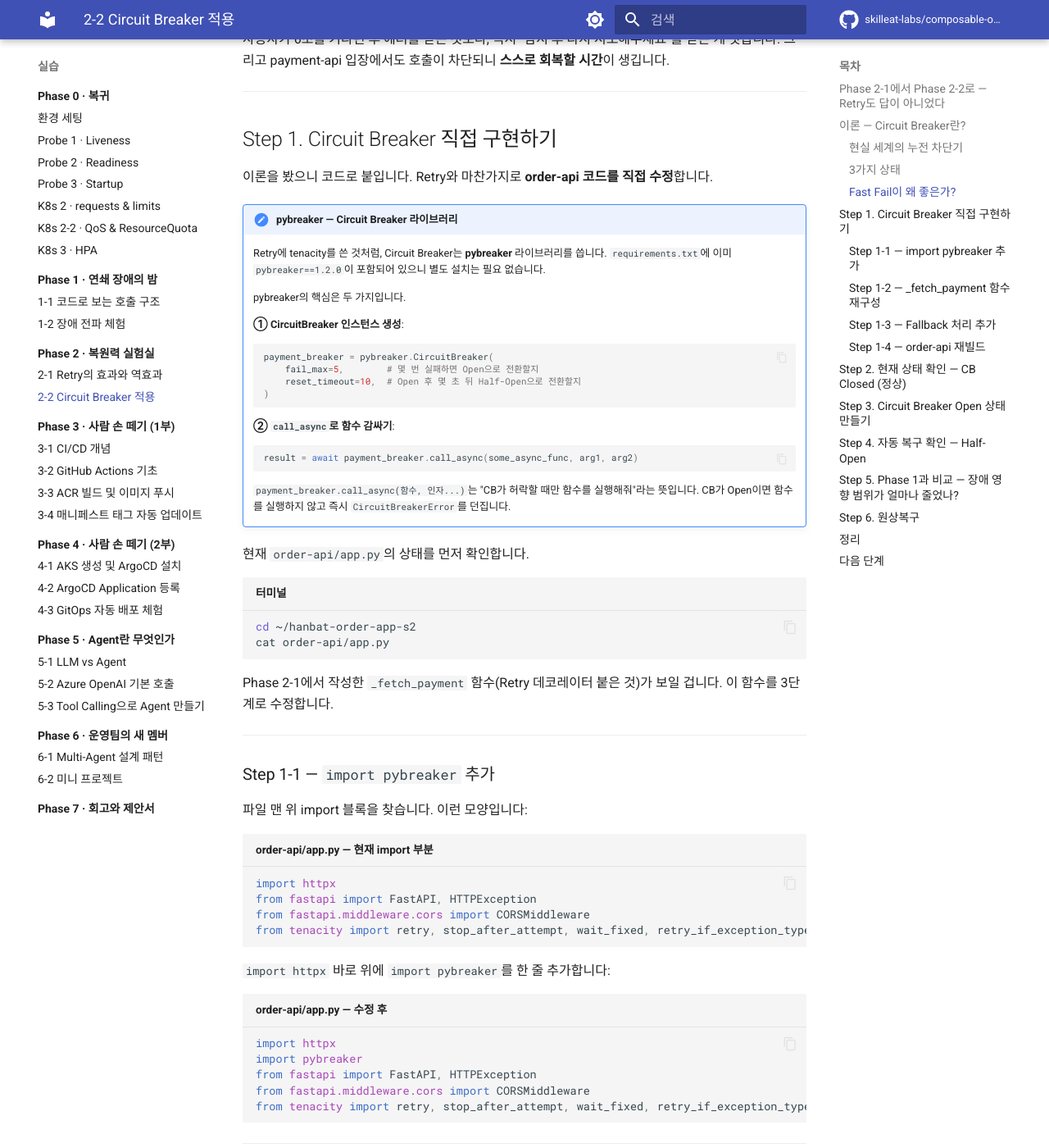
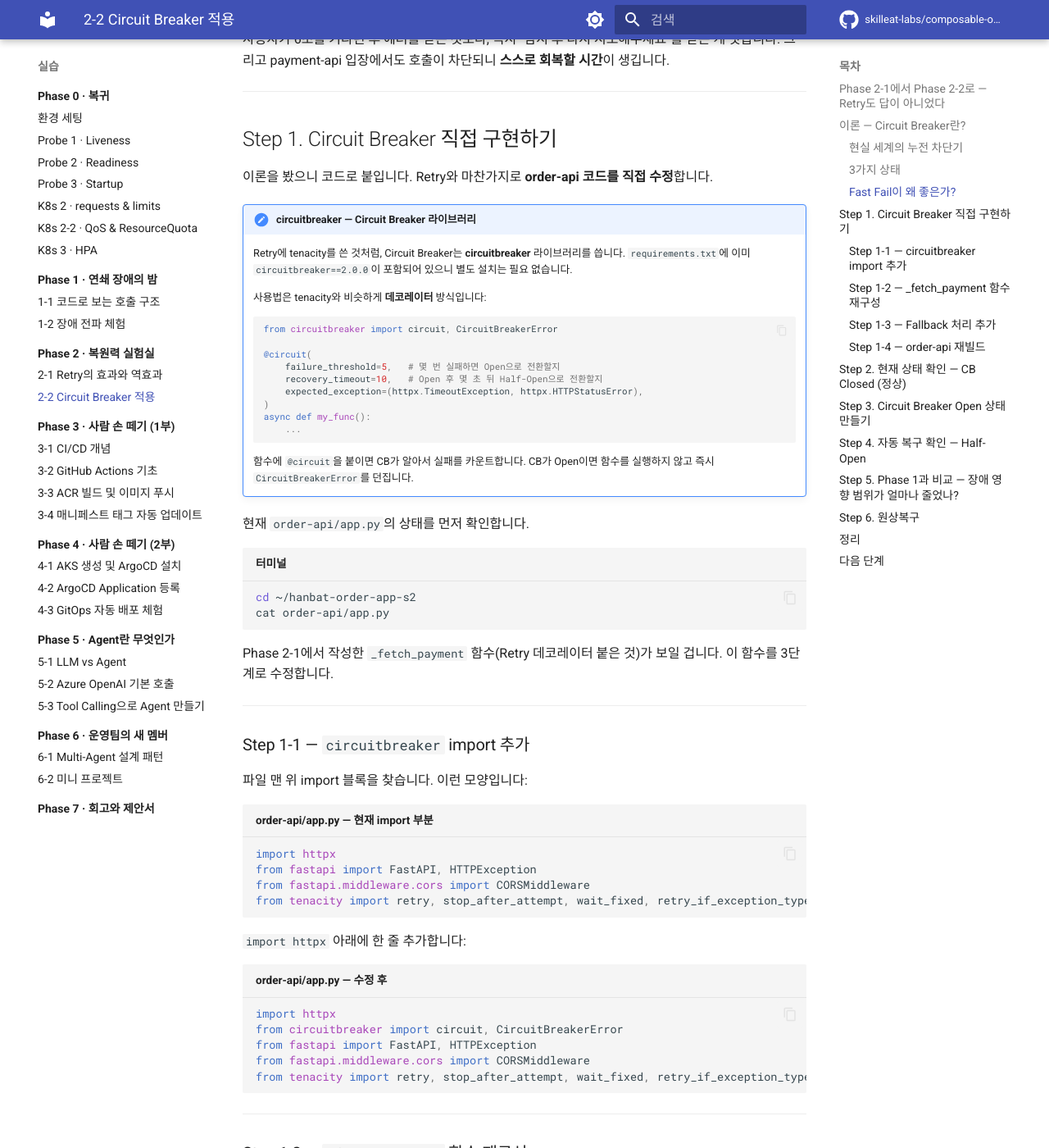
Before and after one commit to skilleat-labs/composable-ops-labs, an MkDocs documentation site: the page built from docs/phase-2/circuit-breaker.md, in a window 1280 px wide and 1400 px high, scrolled down 1693 px. Shown: the whole window at 82% size. Built offline with MkDocs 1.6.1 and Material for MkDocs 9.7.7, drawn with Linux system fonts in a browser that asks for light colours; comment, search, counter and statistics services are not loaded; some of the changed text lies outside the part shown.

Commit message:
fix: pybreaker → circuitbreaker 라이브러리로 교체
- pybreaker.call_async가 Tornado gen 의존성 버그로 동작 불가
- circuitbreaker==2.0.0으로 교체 (asyncio 네이티브, @circuit 데코레이터 방식)
- 가이드 Step 1-1~1-2 코드 예시 전면 수정
- retry-and-storm.md 라이브러리 소개 문구 수정

Co-Authored-By: Claude Sonnet 4.6 <noreply@anthropic.com>

````diff
--- a/docs/phase-2/circuit-breaker.md
+++ b/docs/phase-2/circuit-breaker.md
@@ -74,25 +74,25 @@ Circuit Breaker Open 상태:
 
 이론을 봤으니 코드로 붙입니다. Retry와 마찬가지로 **order-api 코드를 직접 수정**합니다.
 
-!!! note "pybreaker — Circuit Breaker 라이브러리"
-    Retry에 tenacity를 쓴 것처럼, Circuit Breaker는 **pybreaker** 라이브러리를 씁니다.
-    `requirements.txt`에 이미 `pybreaker==1.2.0`이 포함되어 있으니 별도 설치는 필요 없습니다.
+!!! note "circuitbreaker — Circuit Breaker 라이브러리"
+    Retry에 tenacity를 쓴 것처럼, Circuit Breaker는 **circuitbreaker** 라이브러리를 씁니다.
+    `requirements.txt`에 이미 `circuitbreaker==2.0.0`이 포함되어 있으니 별도 설치는 필요 없습니다.
 
-    pybreaker의 핵심은 두 가지입니다.
+    사용법은 tenacity와 비슷하게 **데코레이터** 방식입니다:
 
-    **① CircuitBreaker 인스턴스 생성**:
     ```python
-    payment_breaker = pybreaker.CircuitBreaker(
-        fail_max=5,        # 몇 번 실패하면 Open으로 전환할지
-        reset_timeout=10,  # Open 후 몇 초 뒤 Half-Open으로 전환할지
+    from circuitbreaker import circuit, CircuitBreakerError
+
+    @circuit(
+        failure_threshold=5,   # 몇 번 실패하면 Open으로 전환할지
+        recovery_timeout=10,   # Open 후 몇 초 뒤 Half-Open으로 전환할지
+        expected_exception=(httpx.TimeoutException, httpx.HTTPStatusError),
     )
+    async def my_func():
+        ...
     ```
 
-    **② `call_async`로 함수 감싸기**:
-    ```python
-    result = await payment_breaker.call_async(some_async_func, arg1, arg2)
-    ```
-    `payment_breaker.call_async(함수, 인자...)`는 "CB가 허락할 때만 함수를 실행해줘"라는 뜻입니다.
+    함수에 `@circuit`을 붙이면 CB가 알아서 실패를 카운트합니다.
     CB가 Open이면 함수를 실행하지 않고 즉시 `CircuitBreakerError`를 던집니다.
 
 현재 `order-api/app.py`의 상태를 먼저 확인합니다.
@@ -106,7 +106,7 @@ Phase 2-1에서 작성한 `_fetch_payment` 함수(Retry 데코레이터 붙은
 
 ---
 
-### Step 1-1 — `import pybreaker` 추가
+### Step 1-1 — `circuitbreaker` import 추가
 
 파일 맨 위 import 블록을 찾습니다. 이런 모양입니다:
 
@@ -117,11 +117,11 @@ from fastapi.middleware.cors import CORSMiddleware
 from tenacity import retry, stop_after_attempt, wait_fixed, retry_if_exception_type
 ```
 
-`import httpx` 바로 위에 `import pybreaker`를 한 줄 추가합니다:
+`import httpx` 아래에 한 줄 추가합니다:
 
 ```python title="order-api/app.py — 수정 후"
 import httpx
-import pybreaker
+from circuitbreaker import circuit, CircuitBreakerError
 from fastapi import FastAPI, HTTPException
 from fastapi.middleware.cors import CORSMiddleware
 from tenacity import retry, stop_after_attempt, wait_fixed, retry_if_exception_type
@@ -147,17 +147,9 @@ async def _fetch_payment(order_id: str) -> dict:
         return resp.json()
 ```
 
-이 함수 **전체를 지우고** 아래 3개 블록으로 교체합니다:
+이 함수 **전체를 지우고** 아래 2개 함수로 교체합니다:
 
 ```python title="order-api/app.py — 교체할 내용"
-# ---------------------------------------------------------------------------
-# Circuit Breaker 설정
-# ---------------------------------------------------------------------------
-payment_breaker = pybreaker.CircuitBreaker(
-    fail_max=5,        # 연속 5회 실패 시 Open (차단)
-    reset_timeout=10,  # 10초 후 Half-Open 전환 (회복 테스트)
-)
-
 @retry(
     stop=stop_after_attempt(3),       # 최대 3회 시도
     wait=wait_fixed(0.5),             # 재시도 간격 0.5초
@@ -170,8 +162,13 @@ async def _fetch_payment_inner(order_id: str) -> dict:
         resp.raise_for_status()
         return resp.json()
 
+@circuit(
+    failure_threshold=5,      # 연속 5회 실패 시 Open (차단)
+    recovery_timeout=10,      # 10초 후 Half-Open 전환 (회복 테스트)
+    expected_exception=(httpx.TimeoutException, httpx.HTTPStatusError),
+)
 async def _fetch_payment(order_id: str) -> dict:
-    return await payment_breaker.call_async(_fetch_payment_inner, order_id)
+    return await _fetch_payment_inner(order_id)
 ```
 
 !!! note "왜 함수를 두 개로 나눴나요?"
@@ -180,12 +177,11 @@ async def _fetch_payment(order_id: str) -> dict:
     ```text
     요청이 들어오면:
 
-    ① _fetch_payment 호출
-        └→ payment_breaker.call_async 실행
-             ├─ CB가 Open이면? → CircuitBreakerError 즉시 던짐 (payment-api 호출 안 함)
-             └─ CB가 Closed이면? → _fetch_payment_inner 실행
-                  └→ @retry 작동 (최대 3회 시도)
-                       └→ 실제 HTTP 요청
+    ① _fetch_payment 호출 (@circuit 데코레이터가 붙어있음)
+        ├─ CB가 Open이면? → CircuitBreakerError 즉시 던짐 (payment-api 호출 안 함)
+        └─ CB가 Closed이면? → _fetch_payment_inner 실행
+             └→ @retry 작동 (최대 3회 시도)
+                  └→ 실제 HTTP 요청
     ```
 
     만약 CB가 Retry 안쪽에 있으면, 3회 재시도마다 CB가 실패를 카운트하게 됩니다.
@@ -195,11 +191,11 @@ async def _fetch_payment(order_id: str) -> dict:
 
     ```text
     Retry 3회 모두 실패 → _fetch_payment_inner가 예외를 던짐
-                        → CB가 실패 1회 카운트
+                        → CB(@circuit)가 실패 1회 카운트
     ```
 
-    - `_fetch_payment_inner`: 실제 HTTP 호출 + Retry (내부)
-    - `_fetch_payment`: CB 게이트 역할 (외부 — "지금 호출해도 돼?" 판단)
+    - `_fetch_payment_inner`: 실제 HTTP 호출 + Retry (내부, `@retry`)
+    - `_fetch_payment`: CB 게이트 역할 (외부, `@circuit`)
 
 ---
 
@@ -230,7 +226,7 @@ async def _fetch_payment(order_id: str) -> dict:
 `try:` 바로 다음 줄 — `except httpx.TimeoutException:` 앞에 아래 블록을 **끼워 넣습니다**:
 
 ```python title="추가할 except 블록 (TimeoutException 위에 삽입)"
-    except pybreaker.CircuitBreakerError:
+    except CircuitBreakerError:
         # CB Open 상태 — payment-api를 아예 호출하지 않고 즉시 Fallback 응답
         payment = {
             "status": "조회불가",
@@ -243,7 +239,7 @@ async def _fetch_payment(order_id: str) -> dict:
 ```python title="order-api/app.py — 수정 완료 후 try 블록 전체"
     try:
         payment = await _fetch_payment(order_id)
-    except pybreaker.CircuitBreakerError:
+    except CircuitBreakerError:
         # CB Open 상태 — payment-api를 아예 호출하지 않고 즉시 Fallback 응답
         payment = {
             "status": "조회불가",
````
Also changed, not shown: docs/phase-2/retry-and-storm.md (+4 -4 lines).
